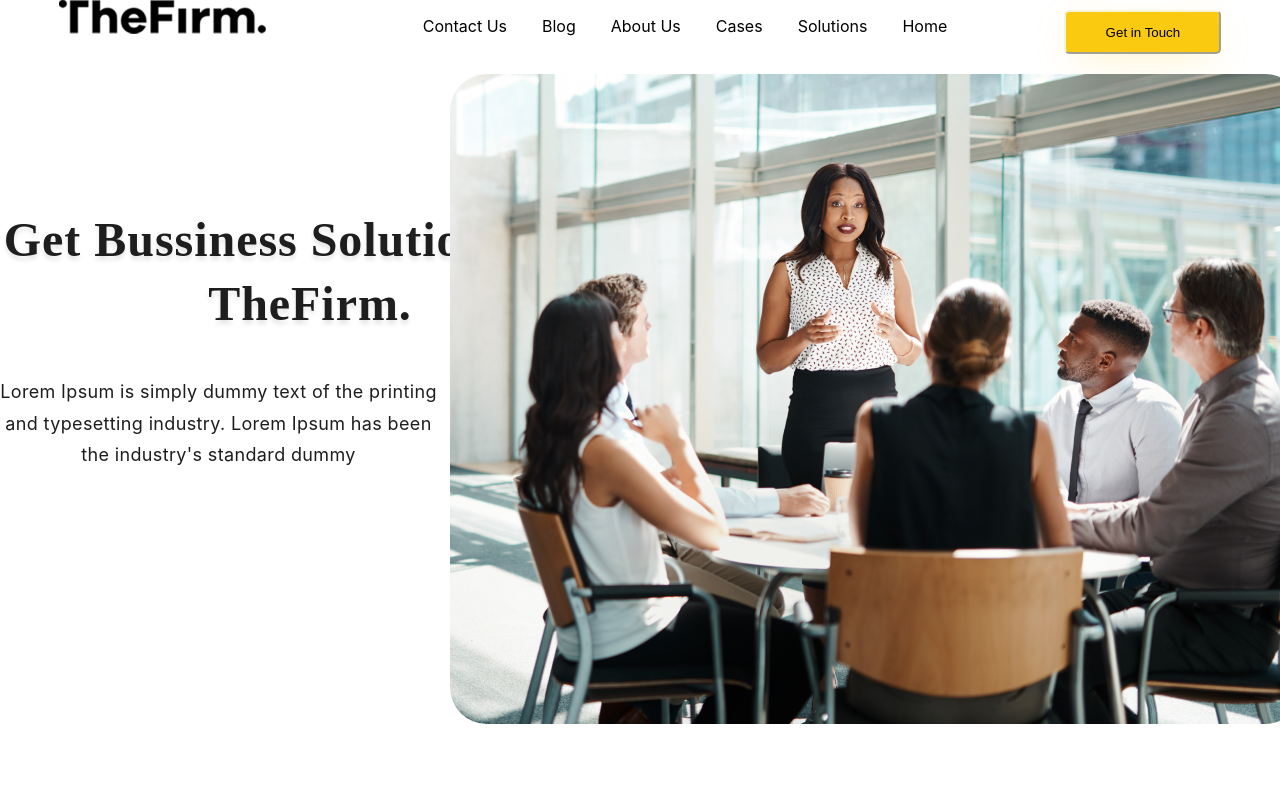
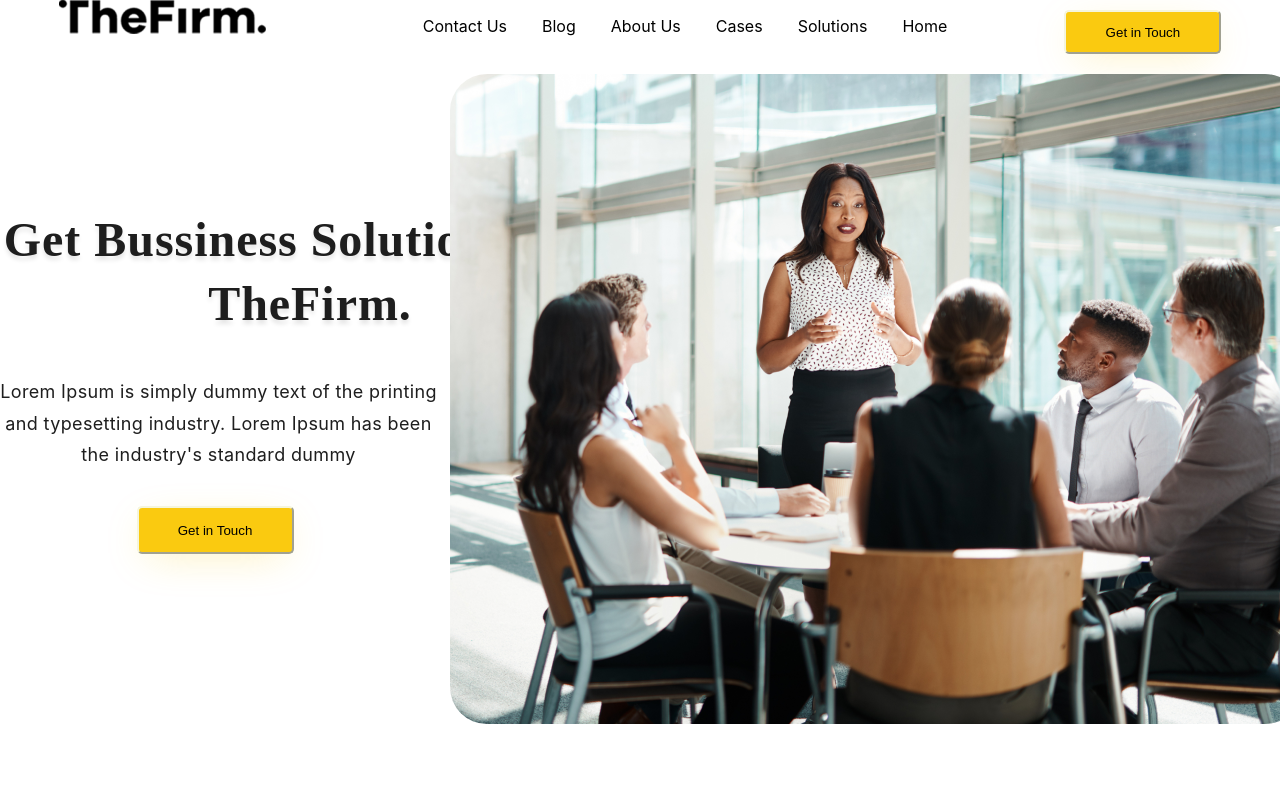
Before and after one commit to Sally-Kipo/TheFirm, a React (Create React App) app in the folder mari-ami/: page / in a window 1280 px wide. Shown: the top 800 px of the page. Built offline with nearby package versions, Linux system fonts and the light colour scheme.

Commit message:
create button file

```diff
--- a/mari-ami/src/Page/Main.jsx
+++ b/mari-ami/src/Page/Main.jsx
@@ -5,9 +5,7 @@ import Images from '../image/back.png';
 
 
 function Main (){
-    function pressOnButton(){
 
-    }
     return (
         <div className="full">
 <div className="left">
@@ -22,8 +20,8 @@ function Main (){
         and typesetting industry. Lorem Ipsum has been
         the industry's standard dummy</p>
         </div>
-        <div className="Get">
-            <button onClick={pressOnButton}>Get in Touch</button>
+        <div>
+            <button className="Get">Get in Touch</button>
         </div>
         </div>
         <div className="pic">
```
